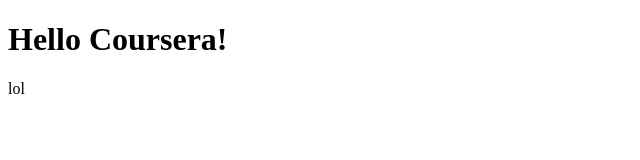
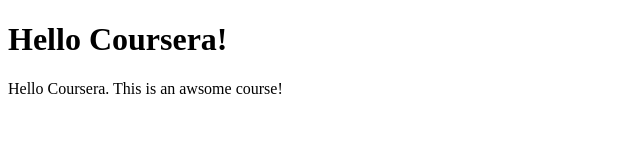
Before and after one commit to Hridaya-Shrestha/CourseraRepo, a plain HTML site: page Site/index.html in a window 1280 px wide. Shown: the whole page, without its empty margins (0-640 px from the left). Drawn offline with Linux system fonts and the light colour scheme.

Commit message:
Testing git commit for coursera course

```diff
--- a/Site/index.html
+++ b/Site/index.html
@@ -4,6 +4,6 @@
 		<h1>Hello Coursera!</h1>
 	</head>
 	<body>
-		<p>lol</p>
+		<p>Hello Coursera. This is an awsome course!</p>
 	</body>
 </html>
```
